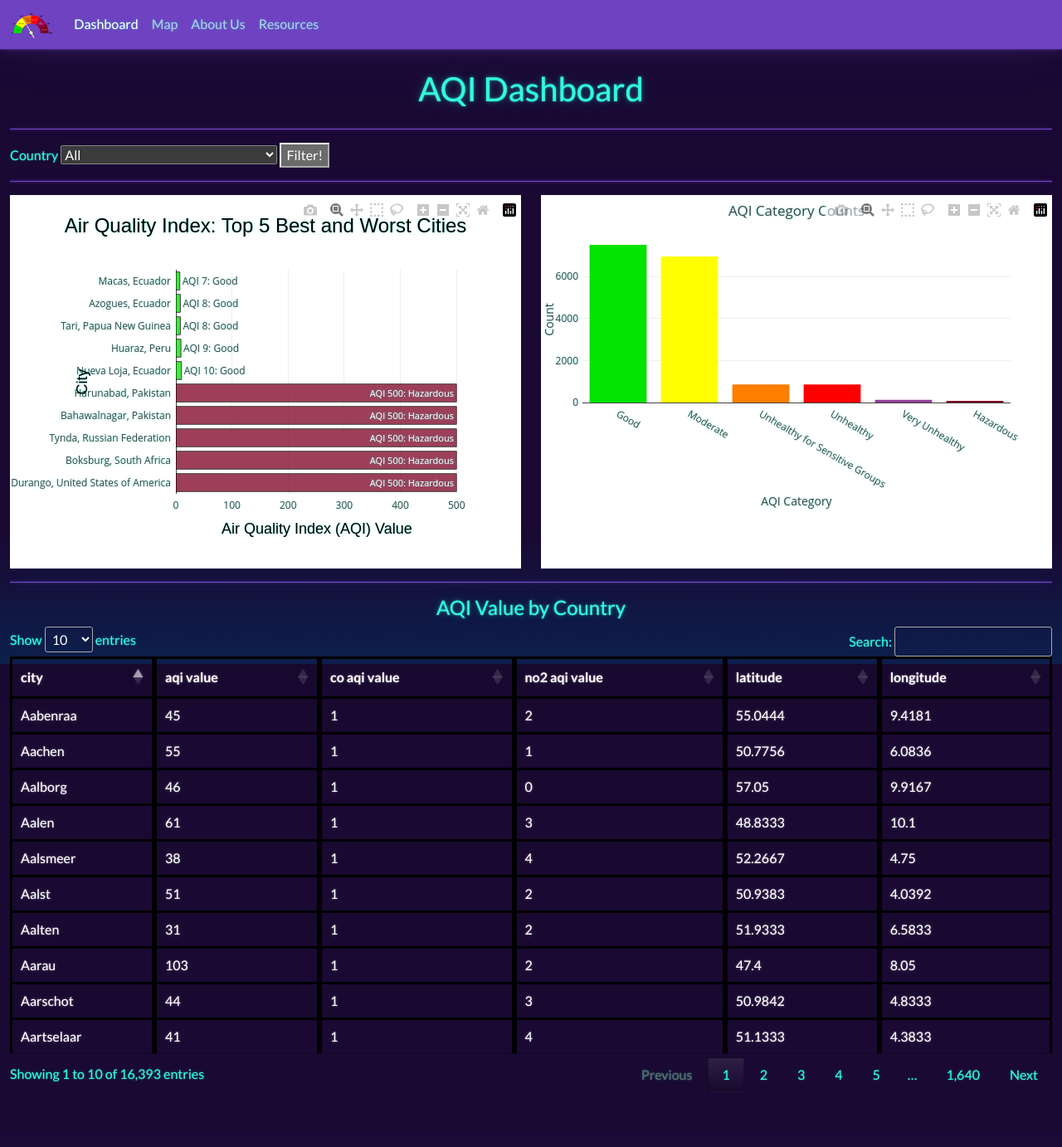
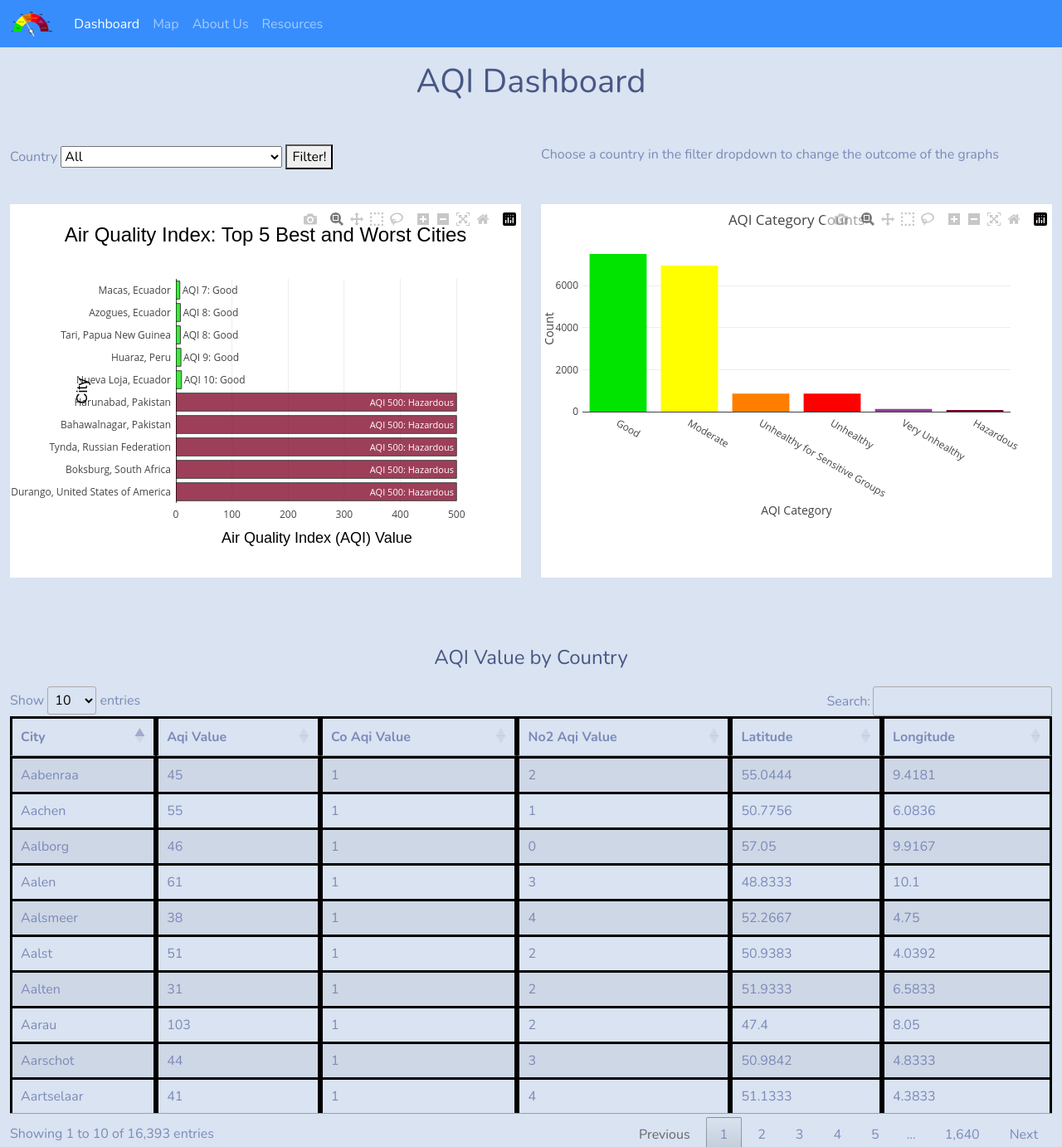
Before and after one commit to andrew-m-vick/project-3-group-08, a Flask app: page /dashboard in a window 1280 px wide. Shown: the top 1382 px of the page at 83% size. Run offline with Flask 3, Linux system fonts and the light colour scheme; data comes from the database, SQL or seed files in the repository; some libraries are stand-ins or nearby versions.

Commit message:
bootstrap and navbar

```diff
--- a/app/static/css/static.css
+++ b/app/static/css/static.css
@@ -4,10 +4,18 @@ html {
   margin: 0;
   padding: 0;
 }
+/* Make the navbar sticky */
+nav.navbar {
+    position: fixed;
+    top: 0;
+    width: 100%;
+    z-index: 1000;
+}
 /* Map Container Styling */
 #map-container {
-  height: calc(100vh - 100px);  /* Increase space subtracted for the legend */
+  height: calc(100vh - 220px);  /* Increase space subtracted for the legend */
   position: relative;
+  padding-top: 60px; /* Adjust this value to match your navbar's height */
 }
 #map {
   height: 100%;
@@ -55,3 +75,8 @@ html {
 .marker-cluster:hover {
   border-color: blue !important; /* Change border color on hover (optional) */
 }
+/* Add top margin to headers/titles to avoid overlap with the navbar */
+h1, h2, h3, h4, h5, h6 { /* Target all heading levels */
+  margin-top: 50px; /* Adjust this value to match your navbar's height plus some extra spacing */
+  margin-bottom:20px;
+}
--- a/app/templates/about_us.html
+++ b/app/templates/about_us.html
@@ -7,7 +7,7 @@
     <title>About Us</title>
     <!-- CSS -->
     <link href="https://cdn.jsdelivr.net/npm/bootstrap@5.3.3/dist/css/bootstrap.min.css" rel="stylesheet" integrity="sha384-QWTKZyjpPEjISv5WaRU9OFeRpok6YctnYmDr5pNlyT2bRjXh0JMhjY6hW+ALEwIH" crossorigin="anonymous">
-    <link href="https://bootswatch.com/5/vapor/bootstrap.min.css", rel="stylesheet">
+    <link href="https://bootswatch.com/5/morph/bootstrap.min.css", rel="stylesheet">
     <link href="./static/css/static.css" rel="stylesheet">
     <!-- JS IMPORTS - External Libraries -->
     <script src="https://cdn.jsdelivr.net/npm/bootstrap@5.3.3/dist/js/bootstrap.bundle.min.js" integrity="sha384-YvpcrYf0tY3lHB60NNkmXc5s9fDVZLESaAA55NDzOxhy9GkcIdslK1eN7N6jIeHz" crossorigin="anonymous"></script>
@@ -38,8 +38,6 @@
     </nav>
     <!-- add spacing -->
     <br/>
-    <nav class="navbar navbar-expand-lg navbar-light bg-light">
-        </nav>
     <div class="container mt-5">
         <h2>About Us</h2>
         <p>We are a team of four passionate data enthusiasts dedicated to providing accessible and insightful information about air quality around the world.</p>
--- a/app/templates/dashboard.html
+++ b/app/templates/dashboard.html
@@ -9,7 +9,7 @@
 
     <!-- CSS -->
     <link href="https://cdn.jsdelivr.net/npm/bootstrap@5.3.3/dist/css/bootstrap.min.css" rel="stylesheet" integrity="sha384-QWTKZyjpPEjISv5WaRU9OFeRpok6YctnYmDr5pNlyT2bRjXh0JMhjY6hW+ALEwIH" crossorigin="anonymous">
-    <link href="https://bootswatch.com/5/vapor/bootstrap.min.css", rel="stylesheet">
+    <link href="https://bootswatch.com/5/morph/bootstrap.min.css", rel="stylesheet">
     <link href="https://cdn.datatables.net/2.1.3/css/dataTables.dataTables.min.css", rel="stylesheet">
     <link href="./static/css/static.css" rel="stylesheet">
 
@@ -286,6 +286,9 @@
 
                 <button id="filter">Filter!</button>
             </div>
+            <div class="col-md-6">
+                <p>Choose a country in the filter dropdown to change the outcome of the graphs</p>
+            </div>
         </div>
         <hr/>
         <div class="row">
@@ -304,12 +307,12 @@
                 <table id="data_table" class="table table-striped table-hover">
                     <thead>
                     <tr>
-                        <th>city</th>
-                        <th>aqi value</th>
-                        <th>co aqi value</th>
-                        <th>no2 aqi value</th>
-                        <th>latitude</th>
-                        <th>longitude</th>
+                        <th>City</th>
+                        <th>Aqi Value</th>
+                        <th>Co Aqi Value</th>
+                        <th>No2 Aqi Value</th>
+                        <th>Latitude</th>
+                        <th>Longitude</th>
                     </tr>
                     </thead>
                     <tbody>
--- a/app/templates/resources.html
+++ b/app/templates/resources.html
@@ -9,7 +9,7 @@
 
     <!-- CSS -->
     <link href="https://cdn.jsdelivr.net/npm/bootstrap@5.3.3/dist/css/bootstrap.min.css" rel="stylesheet" integrity="sha384-QWTKZyjpPEjISv5WaRU9OFeRpok6YctnYmDr5pNlyT2bRjXh0JMhjY6hW+ALEwIH" crossorigin="anonymous">
-    <link href="https://bootswatch.com/5/vapor/bootstrap.min.css", rel="stylesheet">
+    <link href="https://bootswatch.com/5/morph/bootstrap.min.css", rel="stylesheet">
     <link href="./static/css/static.css" rel="stylesheet">
 
     <!-- JS IMPORTS - External Libraries -->
```
Also changed, not shown: other parts of app/static/css/static.css (+18 -6 lines), app/static/js/map.js (+26 -16 lines), app/templates/home.html (+10 -11 lines), app/templates/map.html (+8 -8 lines).
